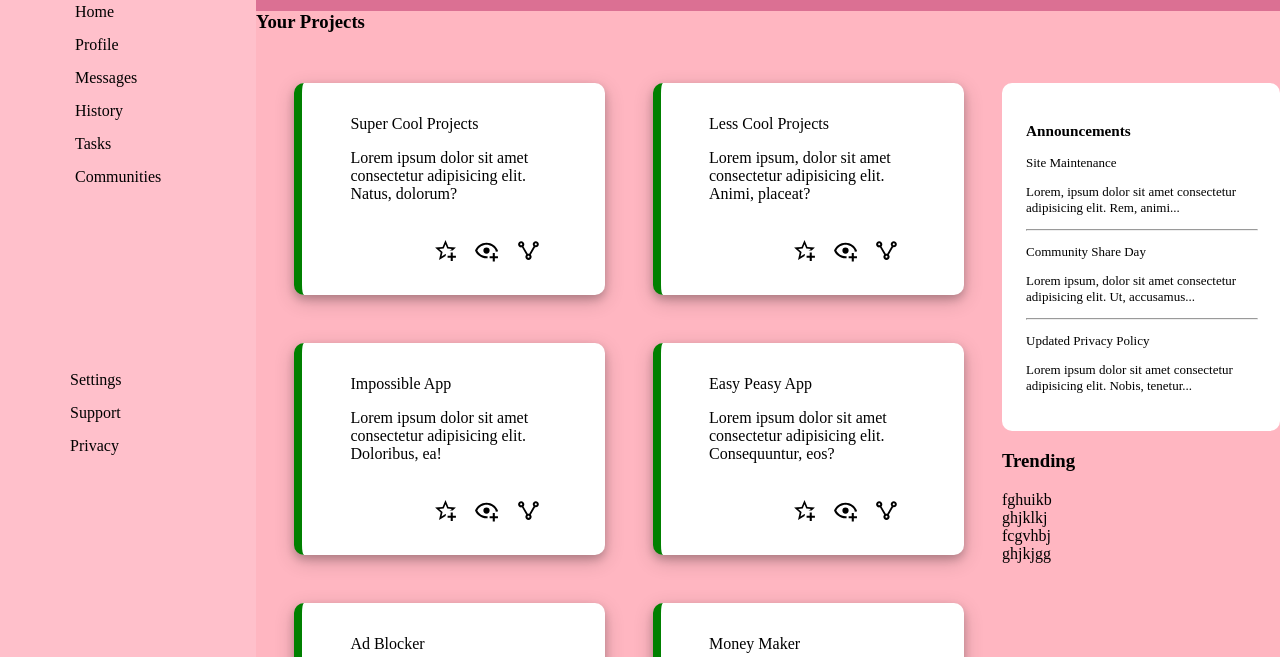
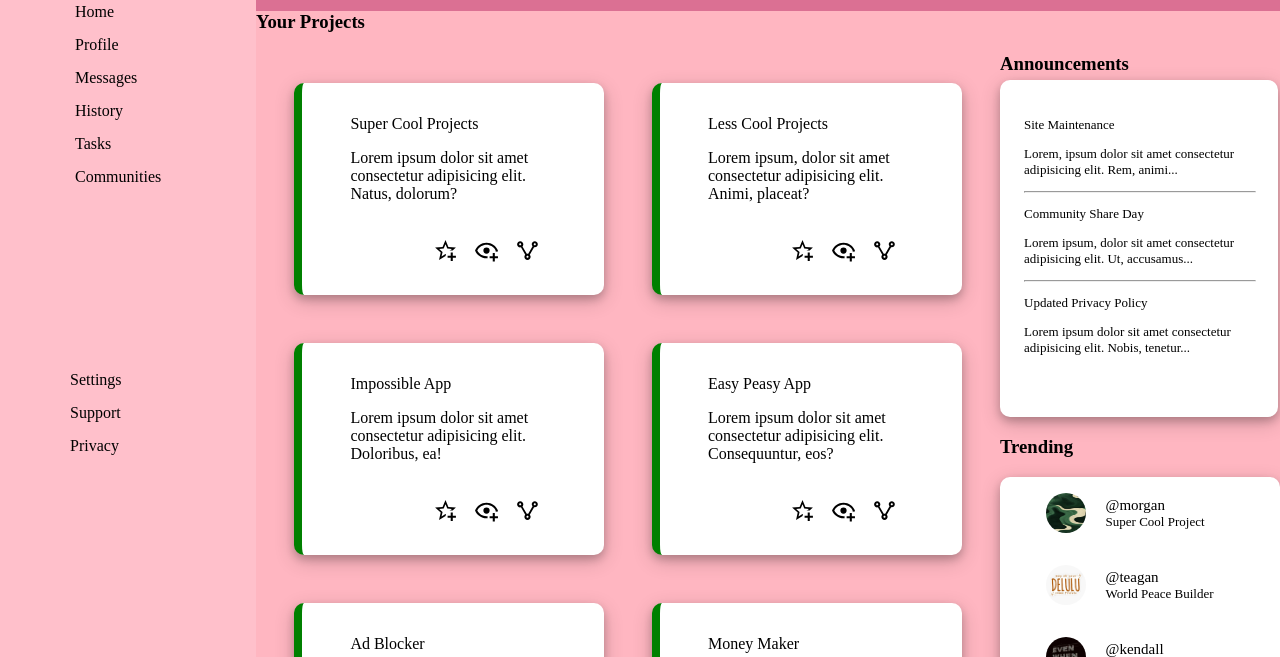
Before and after one commit to ms-candy-codes/Admin-Dashboard, a website: page index.html in a window 1280 px wide. Shown: the part 143-800 px from the top of the page. Drawn offline with Linux system fonts and the light colour scheme.

Commit message:
Complete trending section

```diff
--- a/index.html
+++ b/index.html
@@ -116,8 +116,8 @@
             </div>
         </div>
         <div class="announcement-section">
+            <h3 class="announcement-title">Announcements</h3>
             <div class="announce">
-            <h3>Announcements</h3>
             <div>
                 <p>Site Maintenance</p>
                 <p>Lorem, ipsum dolor sit amet consectetur adipisicing elit. Rem, animi...</p>
@@ -133,12 +133,37 @@
                 <p>Lorem ipsum dolor sit amet consectetur adipisicing elit. Nobis, tenetur...</p>
             </div>
             </div>
+            <h3 class="trending-title">Trending</h3>
         <div class="trending-section">
-            <h3>Trending</h3>
-            <div>fghuikb</div>
-            <div>ghjklkj</div>
-            <div>fcgvhbj</div>
-            <div>ghjkjgg</div>
+            <!-- <h3 class="trending-title">Trending</h3> -->
+            <div class="profiles">
+                <img class="profile-pic" src="download.jpeg" alt="">
+                <div class="info-holder">
+                    <p class="names">@morgan</p>
+                    <p class="description">Super Cool Project</p>
+                </div>
+            </div>
+            <div class="profiles">
+                <img class="profile-pic" src="download.jpg" alt="">
+                <div class="info-holder">
+                    <p class="names">@teagan</p>
+                    <p class="description">World Peace Builder</p>
+                </div>
+            </div>
+            <div class="profiles">
+                <img class="profile-pic" src="77a910e5b2e51ae60a942a3844eb896c.jpg" alt="">
+                <div class="info-holder">
+                    <p class="names">@kendall</p>
+                    <p class="description">Life Changing App</p>
+                </div>
+            </div>
+            <div class="profiles">
+                <img class="profile-pic" src="1a18e467b17c1f47f5947ec7c6906d48.jpg" alt="">
+                <div class="info-holder">
+                    <p class="names">@Nino</p>
+                    <p class="description">No Traffic Maker</p>
+                </div>
+            </div>
         </div>
         </div>
     </div>
--- a/style.css
+++ b/style.css
@@ -176,10 +176,17 @@ input{
     background-color: white;
     border-radius: 10px;
     font-size: 13px;
-    margin-top: 4.5rem;
+    margin-top: 0.3rem;
     padding: 1.5rem;
+    padding-bottom: 3rem;
     width: 230px;
     text-align: left;
+    box-shadow: 0 4px 8px 0 rgba(0, 0, 0, 0.2), 0 6px 20px 0 rgba(0, 0, 0, 0.19);
+}
+
+.announcement-title{
+    margin-top: 15%;
+    margin-bottom: 0;
 }
 
 hr{
@@ -187,3 +194,52 @@ hr{
     width: 100%;
     margin: 0 auto;
 }
+
+.trending-section{
+    background-color: white;
+    width: 280px;
+    border-radius: 10px;
+    box-shadow: 0 4px 8px 0 rgba(0, 0, 0, 0.2), 0 6px 20px 0 rgba(0, 0, 0, 0.19);
+}
+
+.profile-pic{
+    width: 40px;
+    height: 40px;
+    margin: 0.5rem;
+    margin-left: 10px;
+    border-radius: 50%;
+}
+
+.profiles{
+    align-items: center;
+    display: grid;
+    grid-template-columns: auto 1fr;
+    padding: 0.5rem;
+    margin-left: 10%;
+    width: 260px;
+    text-align: left;
+}
+
+.info-holder{
+    margin: 0 auto;
+    padding: 0;
+    margin-right: 20%;
+}
+
+.description{
+    font-size: 13px;
+    margin: 0;
+    padding: 0;
+    width: 150px;
+}
+
+.names{
+    font-size: 15px;
+    width: 150px;
+    margin: 0;
+    padding: 0;
+}
+
+.trending-title{
+    margin-top: 7%;
+}
```
Also changed, not shown: 77a910e5b2e51ae60a942a3844eb896c.jpg (added).
